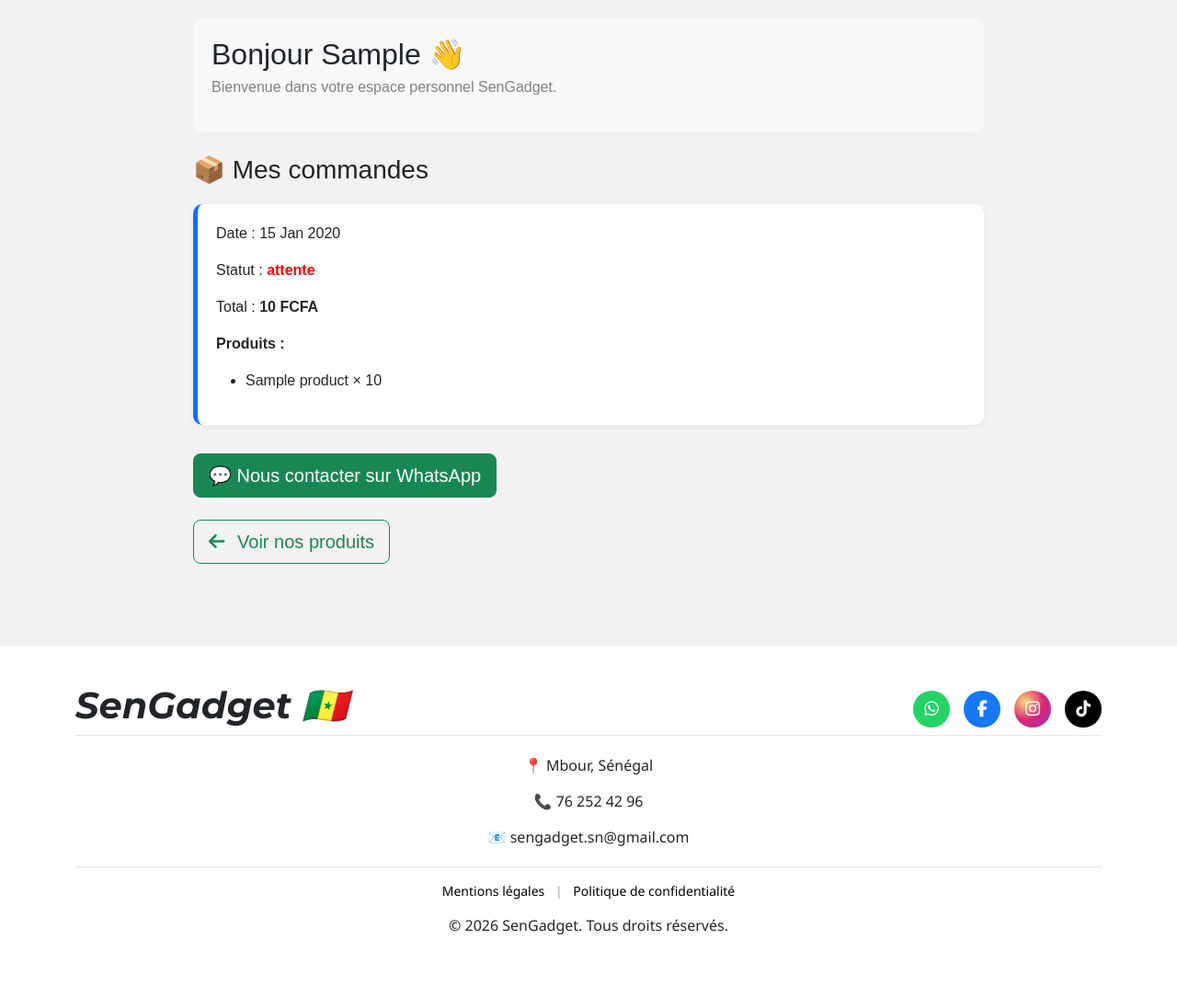
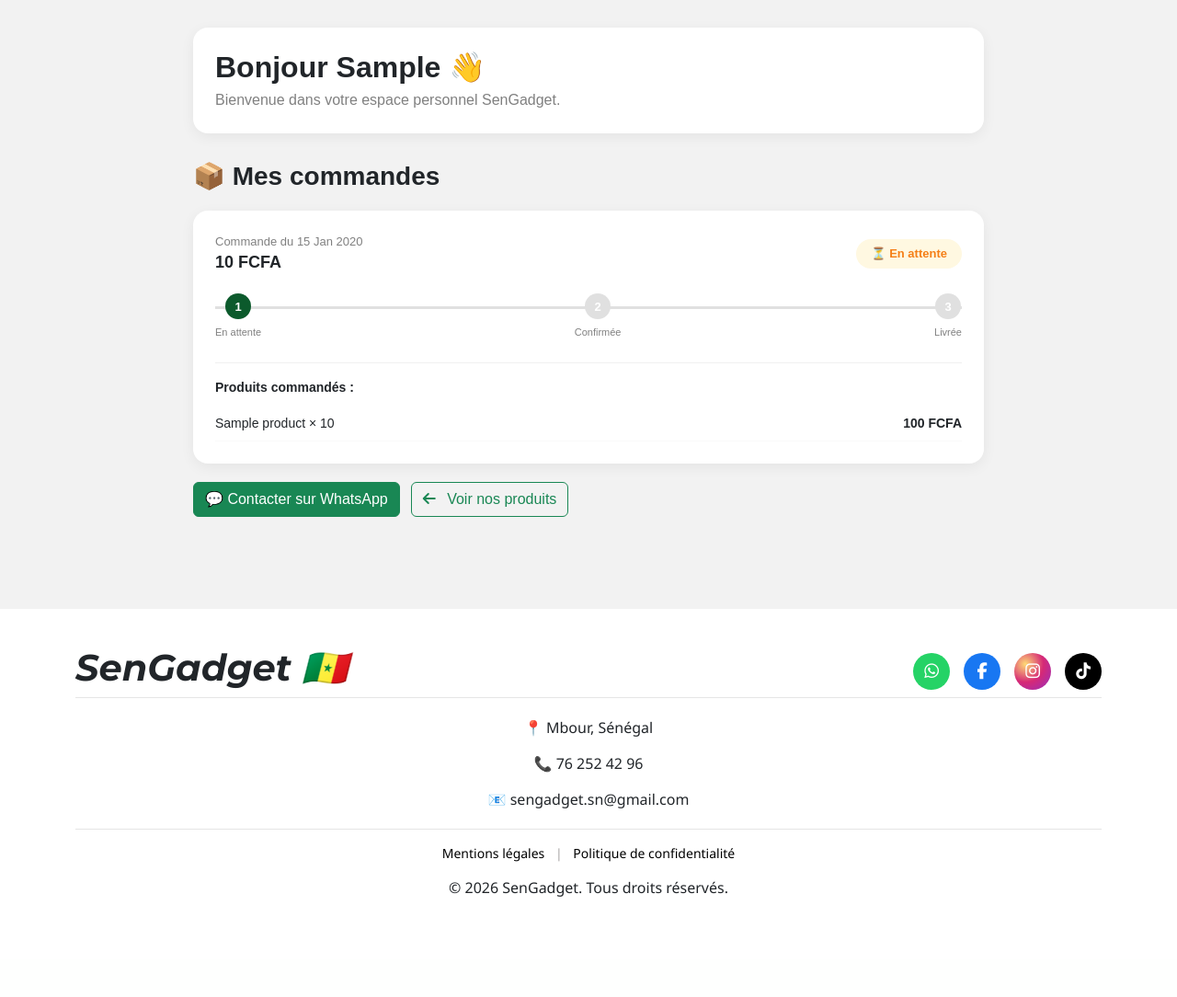
Before and after one commit to ASLIH313/SenGadget, a Django app: page /mon-compte/ in a window 1280 px wide. Shown: the part 166-1250 px from the top of the page at 92% size. After the commit the page ends 1141 px from the top, so only its background shows below. Run offline with Django 5.2, Linux system fonts and the light colour scheme; a user stored in the database is signed in; tables that the repository leaves empty hold one stand-in row (values such as "Sample post").

Commit message:
feat: email confirmation client + suivi livraison mon compte

```diff
--- a/shop/templates/shop/mon_compte.html
+++ b/shop/templates/shop/mon_compte.html
@@ -1,76 +1,116 @@
 {% extends 'shop/base.html' %}
 
 {% block content %}
-
-<div style="max-width: 900px; margin: auto; padding: 20px;">
+<div style="max-width: 900px; margin: auto; padding: 30px 20px;">
 
     <!-- Header client -->
-    <div style="background: #f8f9fa; padding: 20px; border-radius: 10px; margin-bottom: 25px;">
-        <h2 style="margin: 0;">
-            Bonjour
-            {% if user.first_name %}
-                {{ user.first_name }}
-            {% else %}
-                {{ user.username }}
-            {% endif %}
-            👋
+    <div style="background: white; padding: 24px; border-radius: 16px; margin-bottom: 30px; box-shadow: 0 4px 15px rgba(0,0,0,0.06);">
+        <h2 style="margin: 0; font-weight: 700;">
+            Bonjour {% if user.first_name %}{{ user.first_name }}{% else %}{{ user.username }}{% endif %} 👋
         </h2>
-        <p style="color: gray; margin-top: 5px;">
+        <p style="color: gray; margin-top: 5px; margin-bottom: 0;">
             Bienvenue dans votre espace personnel SenGadget.
         </p>
     </div>
 
     <!-- Section commandes -->
-    <h3 style="margin-bottom: 20px;">📦 Mes commandes</h3>
+    <h3 style="margin-bottom: 20px; font-weight: 700;">📦 Mes commandes</h3>
 
     {% for commande in commandes %}
-        <div style="
-            background: white;
-            padding: 20px;
-            margin-bottom: 15px;
-            border-radius: 10px;
-            box-shadow: 0 2px 8px rgba(0,0,0,0.05);
-            border-left: 5px solid #0d6efd;
-        ">
-            <p>Date : {{ commande.date_commande|date:"d M Y" }}</p>
-            <p>
-                Statut :
-                {% if commande.statut == "Livrée" %}
-                    <span style="color: green; font-weight: bold;">{{ commande.statut }}</span>
-                {% elif commande.statut == "En attente" %}
-                    <span style="color: orange; font-weight: bold;">{{ commande.statut }}</span>
-                {% else %}
-                    <span style="color: red; font-weight: bold;">{{ commande.statut }}</span>
+    <div style="background: white; padding: 24px; margin-bottom: 20px; border-radius: 16px; box-shadow: 0 4px 15px rgba(0,0,0,0.06);">
+
+        <!-- En-tête commande -->
+        <div style="display: flex; justify-content: space-between; align-items: center; flex-wrap: wrap; gap: 10px; margin-bottom: 20px;">
+            <div>
+                <p style="margin: 0; font-size: 13px; color: gray;">Commande du {{ commande.date_commande|date:"d M Y" }}</p>
+                <p style="margin: 0; font-weight: 700; font-size: 18px;">{{ commande.montant_total }} FCFA</p>
+            </div>
+
+            <!-- Badge statut -->
+            {% if commande.statut == 'livree' %}
+                <span style="background: #e8f5ee; color: #0c5a2c; padding: 6px 16px; border-radius: 20px; font-size: 13px; font-weight: 600;">✅ Livrée</span>
+            {% elif commande.statut == 'confirmee' %}
+                <span style="background: #e3f2fd; color: #1565c0; padding: 6px 16px; border-radius: 20px; font-size: 13px; font-weight: 600;">📞 Confirmée</span>
+            {% elif commande.statut == 'attente' %}
+                <span style="background: #fff8e1; color: #f57f17; padding: 6px 16px; border-radius: 20px; font-size: 13px; font-weight: 600;">⏳ En attente</span>
+            {% elif commande.statut == 'annulee' %}
+                <span style="background: #fce4ec; color: #c62828; padding: 6px 16px; border-radius: 20px; font-size: 13px; font-weight: 600;">❌ Annulée</span>
+            {% elif commande.statut == 'refusee' %}
+                <span style="background: #fce4ec; color: #c62828; padding: 6px 16px; border-radius: 20px; font-size: 13px; font-weight: 600;">🚫 Refusée</span>
             {% endif %}
-            </p>
-            <p>Total : <strong>{{ commande.montant_total }} FCFA</strong></p>
+        </div>
 
-            <p><strong>Produits :</strong></p>
-              <ul>
+        <!-- Barre de progression -->
+        {% if commande.statut != 'annulee' and commande.statut != 'refusee' %}
+        <div style="margin-bottom: 24px;">
+            <div style="display: flex; justify-content: space-between; position: relative; margin-bottom: 8px;">
+
+                <!-- Ligne de fond -->
+                <div style="position: absolute; top: 14px; left: 0; right: 0; height: 3px; background: #e0e0e0; z-index: 0;"></div>
+
+                <!-- Ligne de progression -->
+                <div style="position: absolute; top: 14px; left: 0; height: 3px; background: #0c5a2c; z-index: 1;
+                    width: {% if commande.statut == 'attente' %}0%{% elif commande.statut == 'confirmee' %}50%{% elif commande.statut == 'livree' %}100%{% endif %};
+                    transition: width 0.5s ease;"></div>
+
+                <!-- Étape 1 : En attente -->
+                <div style="display: flex; flex-direction: column; align-items: center; z-index: 2;">
+                    <div style="width: 28px; height: 28px; border-radius: 50%; display: flex; align-items: center; justify-content: center; font-size: 13px;
+                        background: {% if commande.statut == 'attente' or commande.statut == 'confirmee' or commande.statut == 'livree' %}#0c5a2c{% else %}#e0e0e0{% endif %};
+                        color: white; font-weight: bold;">1</div>
+                    <span style="font-size: 11px; color: gray; margin-top: 6px; text-align: center;">En attente</span>
+                </div>
+
+                <!-- Étape 2 : Confirmée -->
+                <div style="display: flex; flex-direction: column; align-items: center; z-index: 2;">
+                    <div style="width: 28px; height: 28px; border-radius: 50%; display: flex; align-items: center; justify-content: center; font-size: 13px;
+                        background: {% if commande.statut == 'confirmee' or commande.statut == 'livree' %}#0c5a2c{% else %}#e0e0e0{% endif %};
+                        color: white; font-weight: bold;">2</div>
+                    <span style="font-size: 11px; color: gray; margin-top: 6px; text-align: center;">Confirmée</span>
+                </div>
+
+                <!-- Étape 3 : Livrée -->
+                <div style="display: flex; flex-direction: column; align-items: center; z-index: 2;">
+                    <div style="width: 28px; height: 28px; border-radius: 50%; display: flex; align-items: center; justify-content: center; font-size: 13px;
+                        background: {% if commande.statut == 'livree' %}#0c5a2c{% else %}#e0e0e0{% endif %};
+                        color: white; font-weight: bold;">3</div>
+                    <span style="font-size: 11px; color: gray; margin-top: 6px; text-align: center;">Livrée</span>
+                </div>
+
+            </div>
+        </div>
+        {% endif %}
+
+        <!-- Produits -->
+        <div style="border-top: 1px solid #f0f0f0; padding-top: 16px;">
+            <p style="font-weight: 600; margin-bottom: 10px; font-size: 14px;">Produits commandés :</p>
             {% for element in commande.elementcommande_set.all %}
-                      <li>
-                          {{ element.produit.name }} × {{ element.quantite }}
-                      </li>
+            <div style="display: flex; justify-content: space-between; padding: 8px 0; border-bottom: 1px solid #f9f9f9; font-size: 14px;">
+                <span>{{ element.produit.name }} × {{ element.quantite }}</span>
+                <span style="font-weight: 600;">{{ element.sous_total }} FCFA</span>
+            </div>
             {% endfor %}
-              </ul>
-
+        </div>
 
     </div>
     {% empty %}
-        <div style="text-align: center; padding: 40px; background: #f8f9fa; border-radius: 10px;">
+    <div style="text-align: center; padding: 50px; background: white; border-radius: 16px; box-shadow: 0 4px 15px rgba(0,0,0,0.06);">
+        <p style="font-size: 40px; margin-bottom: 10px;">📭</p>
         <p style="color: gray;">Aucune commande pour le moment.</p>
+        <a href="{% url 'home' %}" class="btn btn-success mt-2">Voir nos produits</a>
     </div>
     {% endfor %}
 
-
-    <a href="https://wa.me/221762524296?text=Bonjour%20SenGadget,%20je%20veux%20avoir%20des%20informations%20par%20raport%20à%20ma%20commande%20:%20"
-        target="_blank" class="btn btn-success btn-lg mt-3">
-      💬 Nous contacter sur WhatsApp
+    <!-- Boutons bas de page -->
+    <div style="display: flex; gap: 12px; flex-wrap: wrap; margin-top: 20px;">
+        <a href="https://wa.me/221762524296?text=Bonjour%20SenGadget,%20je%20voudrais%20des%20informations%20sur%20ma%20commande"
+           target="_blank" class="btn btn-success">
+            💬 Contacter sur WhatsApp
         </a>
-    <br> <br>
-    <a href="{% url 'home' %}" class="btn btn-outline-success btn-lg">
+        <a href="{% url 'home' %}" class="btn btn-outline-success">
             <i class="fas fa-arrow-left me-2"></i> Voir nos produits
         </a>
     </div>
 
+</div>
 {% endblock %}
--- a/shop/views.py
+++ b/shop/views.py
@@ -205,6 +205,46 @@
     )
 
 
+def envoyer_mail(message):
+    send_mail(
+        'Nouvelle commande SenGadget',
+        message,
+        'sengadget.sn@gmail.com',
+        ['sengadget.sn@gmail.com'],
+        fail_silently=True,
+    )
+
+def envoyer_confirmation_client(email_client, nom, elements_liste, total):
+        message = f"""
+    Bonjour {nom} 👋,
+
+    Merci pour votre commande sur SenGadget 🇸🇳 !
+
+    Voici votre récapitulatif :
+
+    """
+        for e in elements_liste:
+            message += f"  - {e.produit.name} x {e.quantite} = {e.produit.price * e.quantite} FCFA\n"
+
+        message += f"""
+    Total : {total} FCFA
+
+    Notre équipe vous contactera sous peu pour confirmer la livraison.
+    📞 76 252 42 96
+    📍 Mbour, Sénégal
+
+    Merci de nous faire confiance !
+    — L'équipe SenGadget 🇸🇳
+    """
+        send_mail(
+            '✅ Confirmation de votre commande SenGadget',
+            message,
+            'sengadget.sn@gmail.com',
+            [email_client],
+            fail_silently=True,
+        )
+
+
 @login_required
 def valider_commande(request):
     if request.method == 'POST':
@@ -255,6 +295,12 @@
         message += f"\nTotal: {total} FCFA"
 
         threading.Thread(target=envoyer_mail, args=(message,)).start()
+
+        if request.user.email:
+            threading.Thread(
+                target=envoyer_confirmation_client,
+                args=(request.user.email, nom, elements_liste, total)
+            ).start()
 
         messages.success(
             request,
```
Lines whose indentation alone changed are shown as unchanged.
